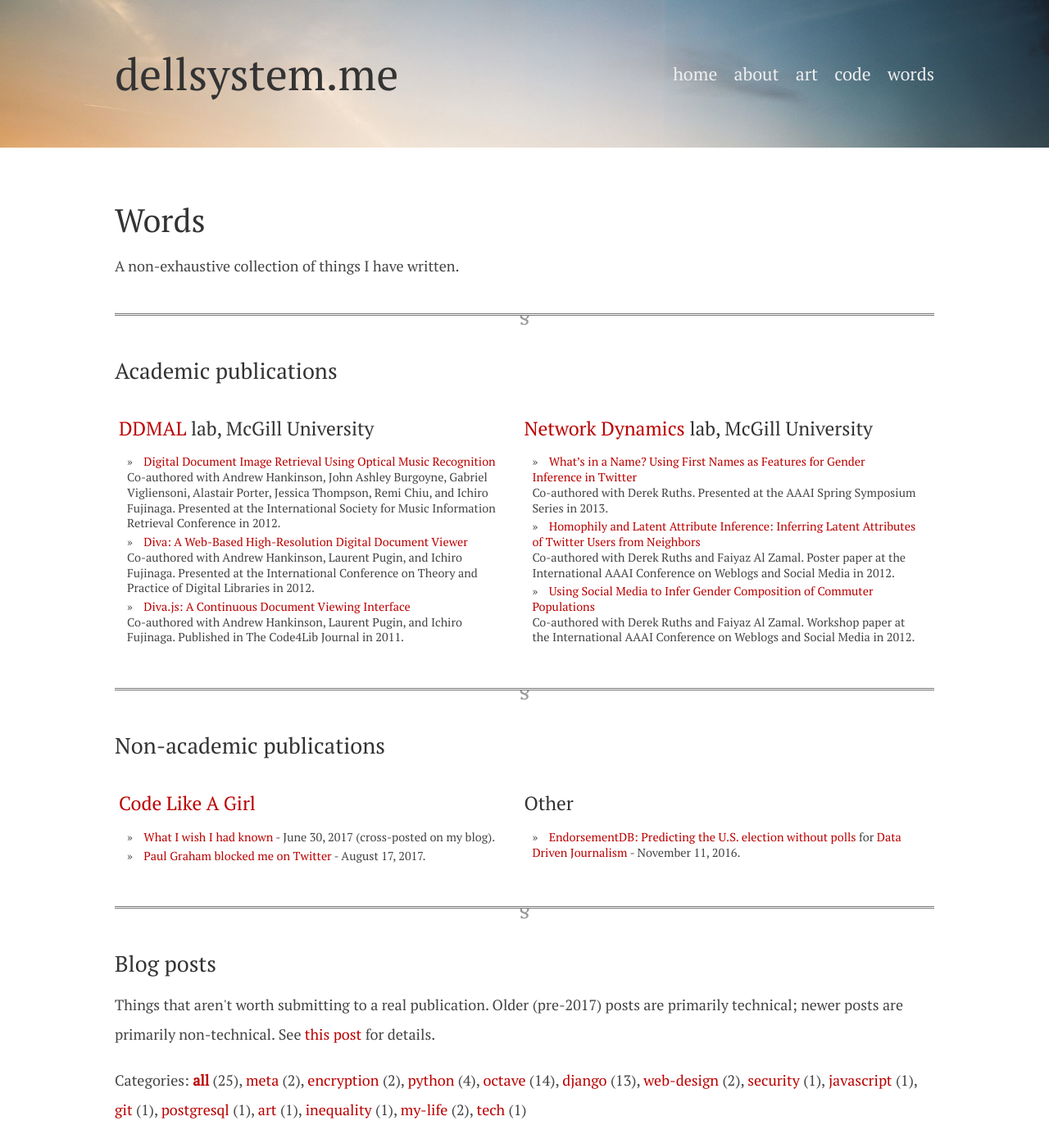
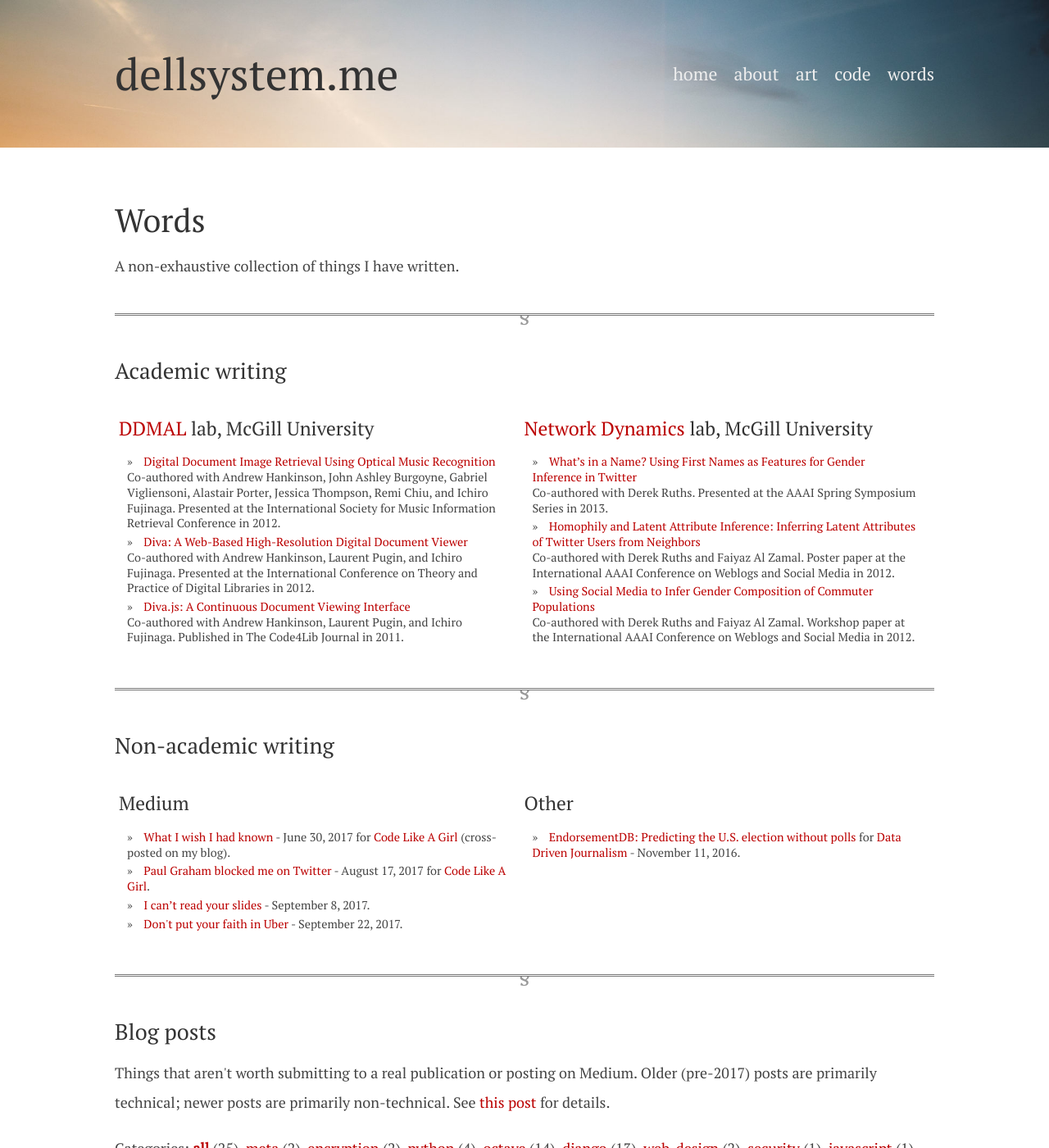
Before and after one commit to dellsystem/dellsystem.github.io, a Jekyll site: the page built from words.html, in a window 1280 px wide and 1400 px high. Shown: the whole window at 82% size. Built offline with Jekyll 4.4.1, drawn with Linux system fonts in a browser that asks for light colours; nearby versions of some CDN libraries.

Commit message:
Update links/copy in words.html

```diff
--- a/words.html
+++ b/words.html
@@ -8,7 +8,7 @@ title: Words
 
 <hr />
 
-<h3>Academic publications</h3>
+<h3>Academic writing</h3>
 
 <div class="double-grid">
     <div class="column">
@@ -85,21 +85,34 @@ title: Words
 
 <hr />
 
-<h3>Non-academic publications</h3>
+<h3>Non-academic writing</h3>
 
 <div class="double-grid">
     <div class="column">
-        <h4><a href="https://code.likeagirl.io/">Code Like A Girl</a></h4>
+        <h4>Medium</h4>
         <ul>
             <li>
                 <a href="https://code.likeagirl.io/what-i-wish-i-had-known-1cf9714b01cf">
                     What I wish I had known
-                </a> - June 30, 2017 (cross-posted on my blog).
+                </a> - June 30, 2017 for
+                <a href="https://code.likeagirl.io">Code Like A Girl</a>
+                (cross-posted on my blog).
             </li>
             <li>
                 <a href="https://medium.com/@dellsystem/paul-graham-blocked-me-on-twitter-c28ca647c7f8">
                     Paul Graham blocked me on Twitter
-                </a> - August 17, 2017.
+                </a> - August 17, 2017 for
+                <a href="https://code.likeagirl.io">Code Like A Girl</a>.
+            </li>
+            <li>
+                <a href="https://medium.com/@dellsystem/i-cant-read-your-slides-737acde6e9dc">
+                    I can’t read your slides
+                </a> - September 8, 2017.
+            </li>
+            <li>
+                <a href="https://medium.com/@dellsystem/dont-put-your-faith-in-uber-727b864756a4">
+                    Don't put your faith in Uber
+                </a> - September 22, 2017.
             </li>
         </ul>
     </div>
@@ -120,10 +133,11 @@ title: Words
 
 <hr />
 
-<h3>Blog posts</h3>
+<h3 id="blog">Blog posts</h3>
 
 <p>
-    Things that aren't worth submitting to a real publication.
+    Things that aren't worth submitting to a real publication or posting on
+    Medium.
     Older (pre-2017) posts are primarily technical; newer posts are primarily
     non-technical. See <a href="/posts/a-change-of-pace">this post</a> for
     details.
```
